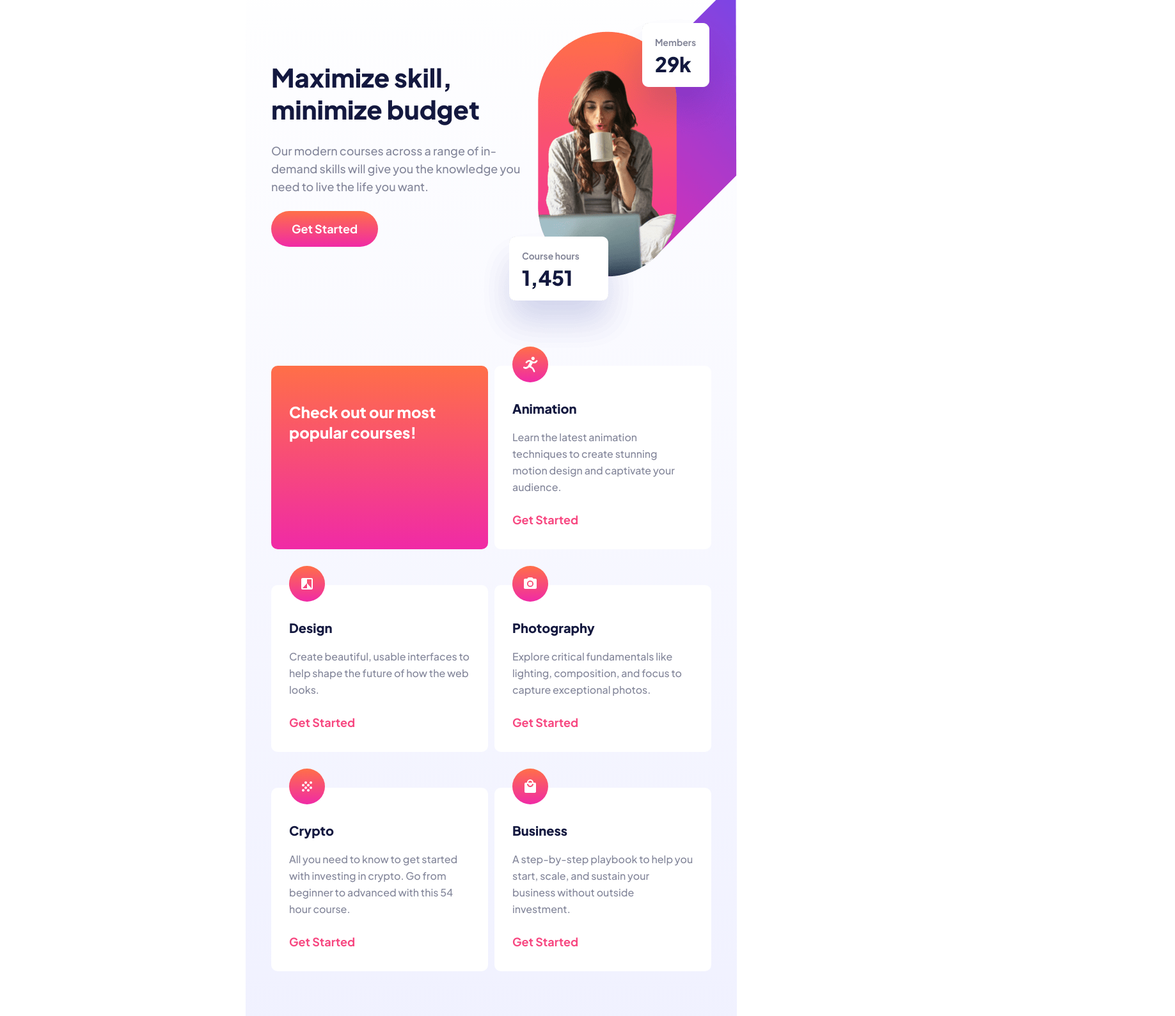
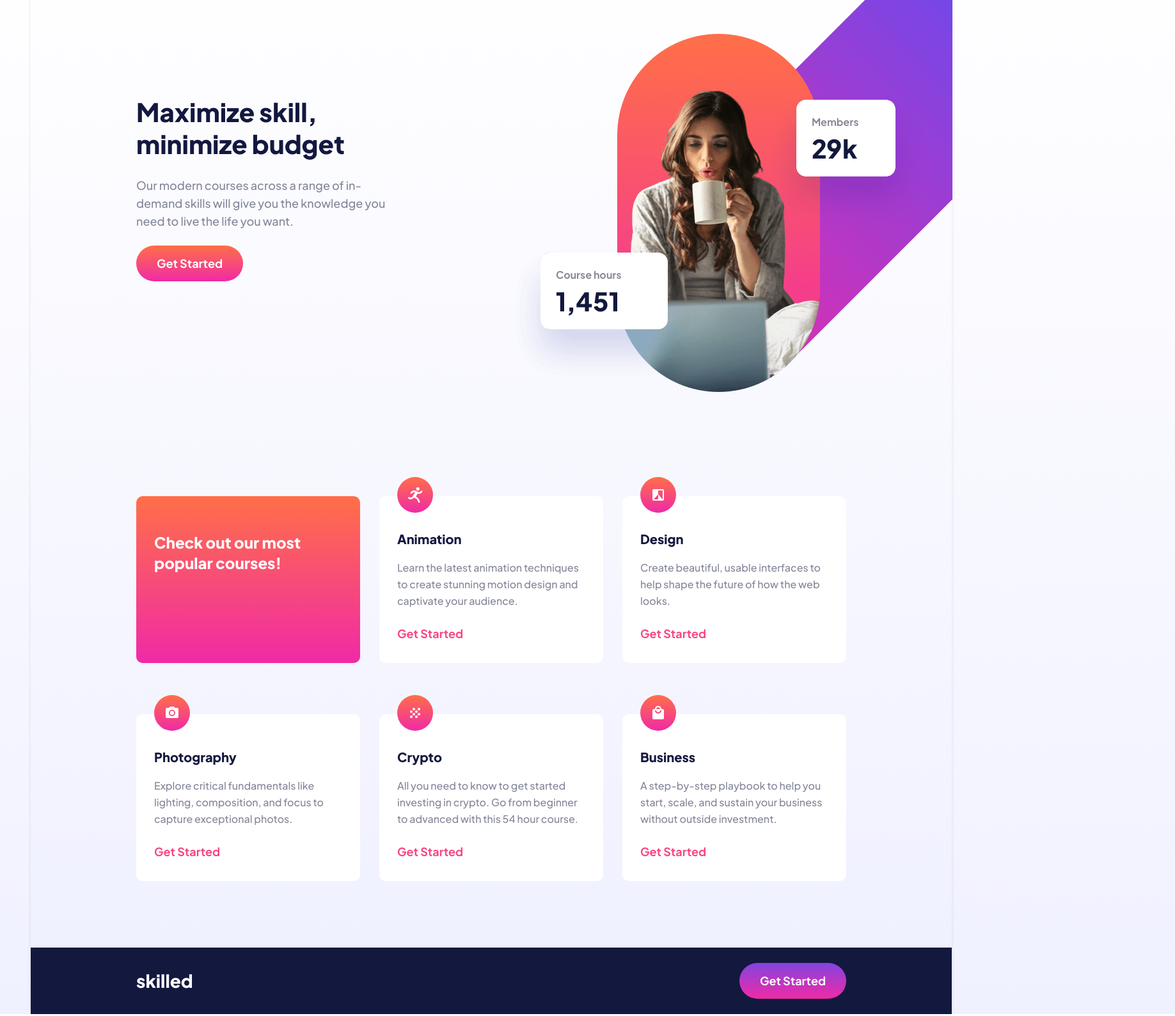
Before and after one commit to tweetandcode/skilled-landing, a website built with Vite: page index.html in a window 1536 px wide. Shown: the part 100-1689 px from the top of the page at 64% size, 1837 px wide, since content can reach past the window. Built offline with nearby package versions, Linux system fonts and the light colour scheme; some packages are replaced by stand-ins of ours.

Commit message:
added css for desktop

```diff
--- a/index.html
+++ b/index.html
@@ -49,6 +49,7 @@
 
         <div class="hero-image">
           <picture>
+            <source srcset="/image-hero-desktop.png, image-hero-desktop@2x.png 2x" media="(min-width: 1440px)" />
             <source srcset="/image-hero-tablet.png, image-hero-tablet@2x.png 2x" media="(min-width: 768px)" />
             <img
               srcset="/image-hero-mobile.png, image-hero-mobile@2x.png 2x"
@@ -97,7 +98,7 @@
           <img src="/icon-crypto.svg" alt="crypto-icon" />
           <h3>Crypto</h3>
           <p>
-            All you need to know to get started with investing in crypto. Go from beginner to advanced with this 54 hour course.
+            All you need to know to get started <span class="hide-desktop">with</span> investing in crypto. Go from beginner to advanced with this 54 hour course.
           </p>
           <a href="#">Get Started</a>
         </div>
--- a/style.css
+++ b/style.css
@@ -15,6 +15,7 @@
 
 body {
   margin: 0;
+  overflow-x: hidden;
   /* background: linear-gradient(180deg, #FFFFFF 0%, #F0F1FF 100%); */
 }
 .heading-xl {
@@ -268,3 +269,40 @@ footer.container {
     height: auto;
   }
 }
+
+@media screen and (min-width: 1440px) {
+
+  body {
+    background: linear-gradient(180deg, #FFFFFF 0%, #F0F1FF 100%);;
+  }
+
+  .container {
+    width: 1440px;
+    padding: 24px 165px;
+    box-shadow: 0px 0px 5px rgba(0, 0, 0, 0.1);
+  }
+
+  header {
+    margin-top: 143px;
+    margin-bottom: 336px;
+  }
+
+  .category-list {
+    display: grid;
+    row-gap: 80px;
+    grid-template-columns: 1fr 1fr 1fr;
+    column-gap: 30px;
+  }
+
+  picture {
+  clip-path: polygon(0 0, 0 100%, 698px 100%, 698px 0);
+    position: absolute;
+    top: -430px;
+    left: 180px;
+    z-index: 10;
+  }
+
+  .hide-desktop {
+    display: none;
+  }
+}
```
